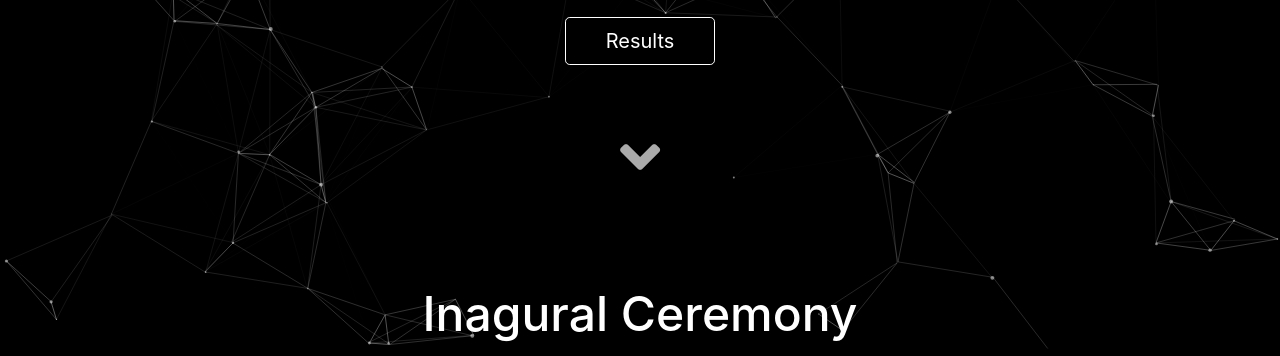
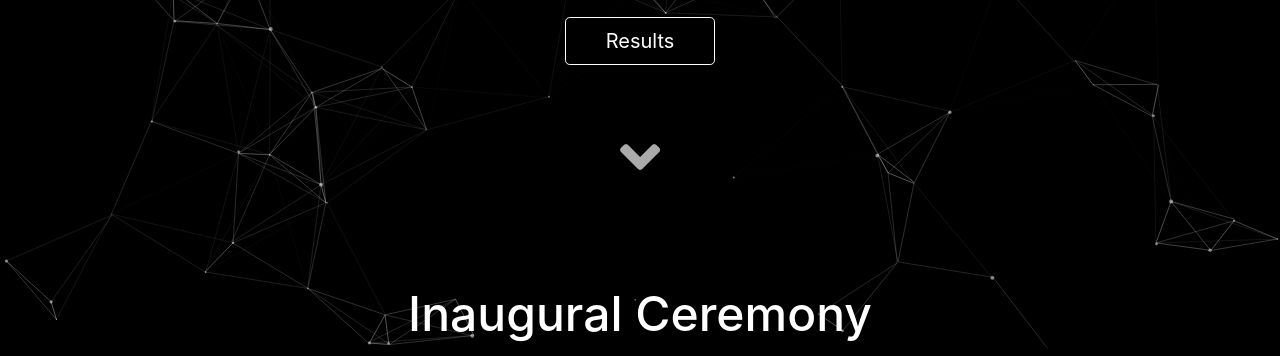
Before and after one commit to shahidvp/shahidvp.github.io, a plain HTML site: page index.html in a window 1280 px wide. Shown: the part 444-800 px from the top of the page. Drawn offline with nearby package versions, Linux system fonts and the light colour scheme.

Commit message:
Update index.html

```diff
--- a/index.html
+++ b/index.html
@@ -130,7 +130,7 @@
       </div>
     </section>
     <h1>&nbsp;</h1>
-    <h2 style="text-align: center;color: white;font-size: 3rem;margin-bottom: 20px;" id="inag">Inagural Ceremony</h2>
+    <h2 style="text-align: center;color: white;font-size: 3rem;margin-bottom: 20px;" id="inag">Inaugural Ceremony</h2>
     <div id="carouselExampleIndicators" class="carousel slide" data-interval="3000" data-ride="carousel">
       <ol class="carousel-indicators">
         <li data-target="#carouselExampleIndicators" data-slide-to="0" class="active"></li>
@@ -168,7 +168,7 @@
   <h1>Convention Overview</h1>
   <ul>
     <li>
-      <a href="https://drive.google.com/file/d/1TcjXPCrocEXCGwjVv1WatWVtKfMRpgYA/view?usp=sharing" target="_none">Inagural Ceremony Schedule</a>
+      <a href="https://drive.google.com/file/d/1TcjXPCrocEXCGwjVv1WatWVtKfMRpgYA/view?usp=sharing" target="_none">Inaugural Ceremony Schedule</a>
       </li>
     <li>
       <a href="https://drive.google.com/file/d/1-wJ_9cEG5HxEu4HSFZeLmTg7-H02tM0k/view?usp=sharing" target="_none">
```
